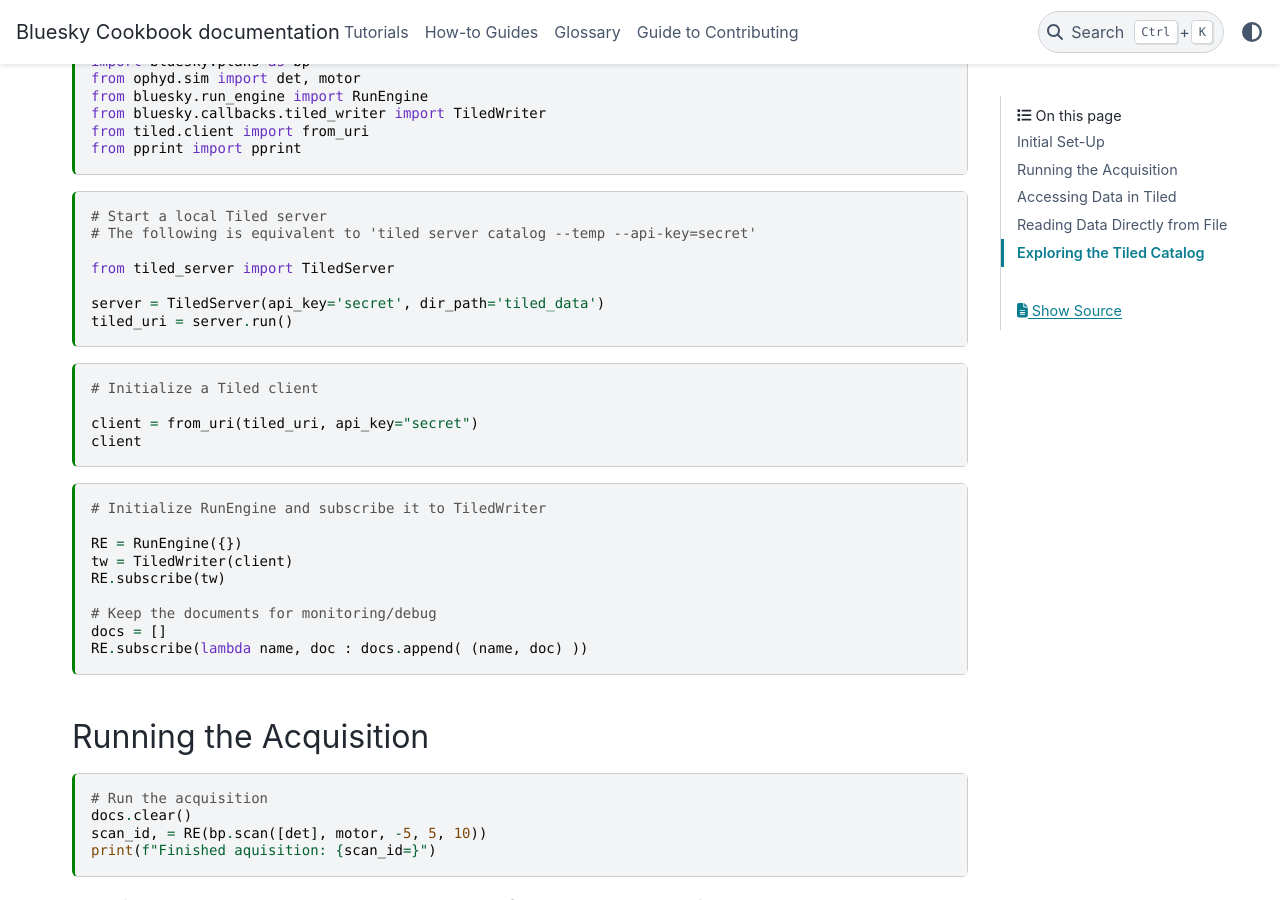
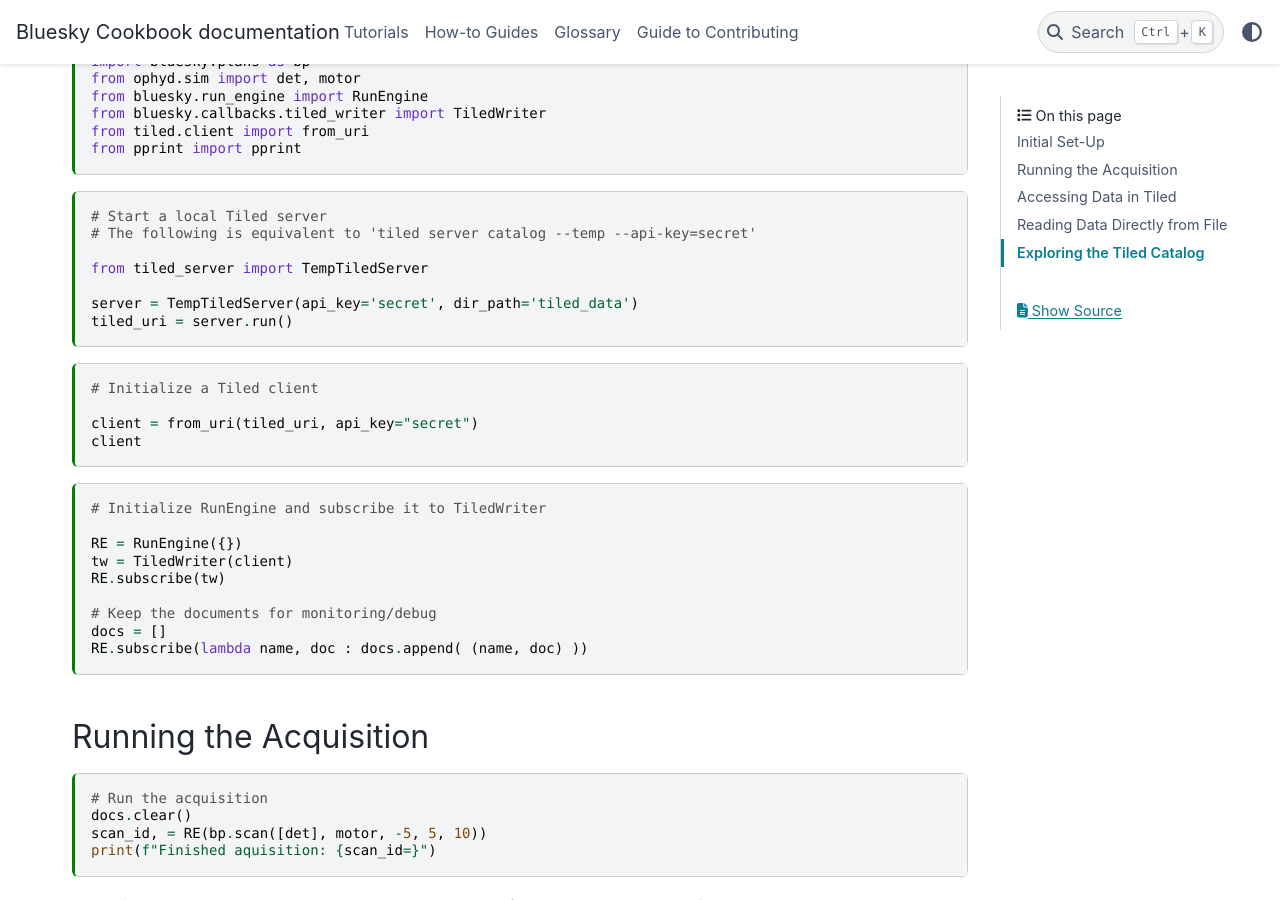
Before and after one commit to bluesky/bluesky-cookbook, a Sphinx documentation site: the page built from docs/tutorials/tiled_integration/main.md, in a window 1280 px wide and 900 px high, scrolled down 527 px. Built offline with Sphinx 7.4.7 and the PyData theme 0.15.4, drawn with Linux system fonts in a browser that asks for light colours.

Commit message:
FIX: rename TiledServer to emphasize it's temporary

````diff
--- a/docs/tutorials/tiled_integration/main.md
+++ b/docs/tutorials/tiled_integration/main.md
@@ -36,9 +36,9 @@
 # Start a local Tiled server
 # The following is equivalent to 'tiled server catalog --temp --api-key=secret'
 
-from tiled_server import TiledServer
+from tiled_server import TempTiledServer
 
-server = TiledServer(api_key='secret', dir_path='tiled_data')
+server = TempTiledServer(api_key='secret', dir_path='tiled_data')
 tiled_uri = server.run()
 ```
 
@@ -146,3 +146,7 @@
 ```{code-cell} ipython3
 
 ```
+
+```{code-cell} ipython3
+
+```
--- a/docs/tutorials/tiled_integration/tiled_server.py
+++ b/docs/tutorials/tiled_integration/tiled_server.py
@@ -33,7 +33,7 @@
             thread.join()
 
 
-class TiledServer:
+class TempTiledServer:
 
     def __init__(self, port=0, dir_path=None, api_key="secret"):
         if dir_path is None:
````
